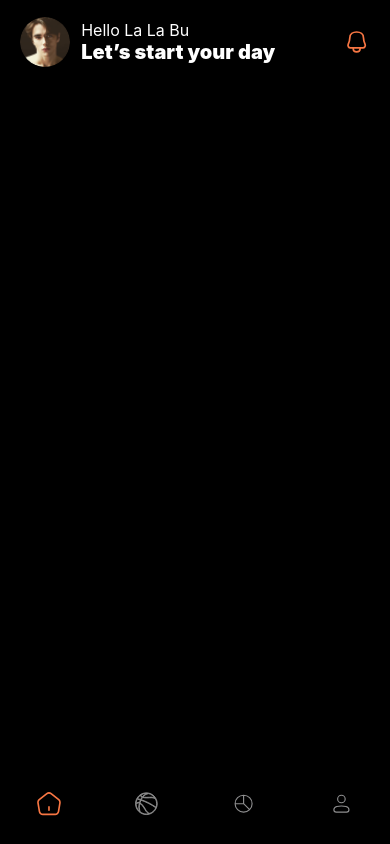
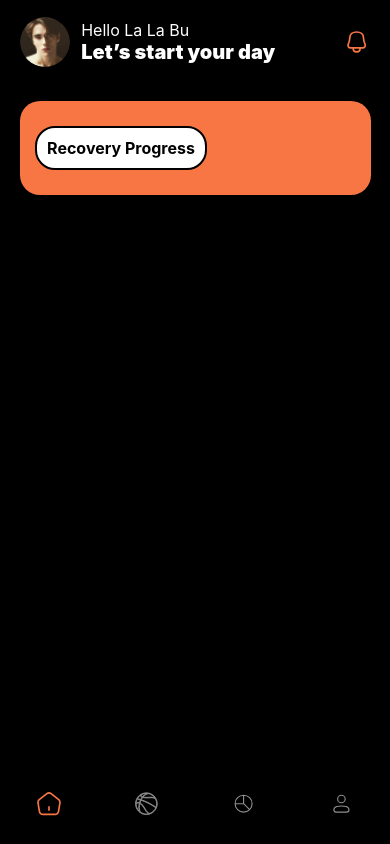
Before and after one commit to TalJa1/HoopHeal, a React Native app: screen /Main in a window 390 px wide. Built offline with nearby package versions, Linux system fonts and the light colour scheme.

Commit message:
Add UpperProgress component to Home for displaying recovery progress

```diff
--- a/views/bottoms/Home.tsx
+++ b/views/bottoms/Home.tsx
@@ -26,9 +26,21 @@ const Home = () => {
       <ScrollView contentContainerStyle={{flexGrow: 1}}>
         <View style={{flex: 1}}>
           <Header data={profile} />
+          <UpperProgress />
         </View>
       </ScrollView>
     </SafeAreaView>
+  );
+};
+
+const UpperProgress: React.FC = () => {
+  return (
+    <View style={styles.upperProgress}>
+      <View style={styles.progressLeft}>
+        <Text style={styles.recoverTxt}>Recovery Progress</Text>
+      </View>
+      <View style={styles.progressRight}></View>
+    </View>
   );
 };
 
@@ -84,4 +96,31 @@ const styles = StyleSheet.create({
     fontWeight: '900',
     color: '#FFFFFF',
   },
+  upperProgress: {
+    flexDirection: 'row',
+    justifyContent: 'space-between',
+    marginHorizontal: vw(5),
+    marginTop: vh(2),
+    backgroundColor: '#F87643',
+    paddingHorizontal: vw(4),
+    paddingVertical: vh(3),
+    borderRadius: 20,
+  },
+  progressLeft: {
+    borderRadius: 20,
+    borderWidth: 2,
+    borderColor: 'black',
+    backgroundColor: 'white',
+    padding: 10,
+  },
+  progressRight: {
+    height: 10,
+    backgroundColor: '#F87643',
+    borderRadius: 10,
+  },
+  recoverTxt: {
+    color: 'black',
+    fontSize: 16,
+    fontWeight: '700',
+  },
 });
```
